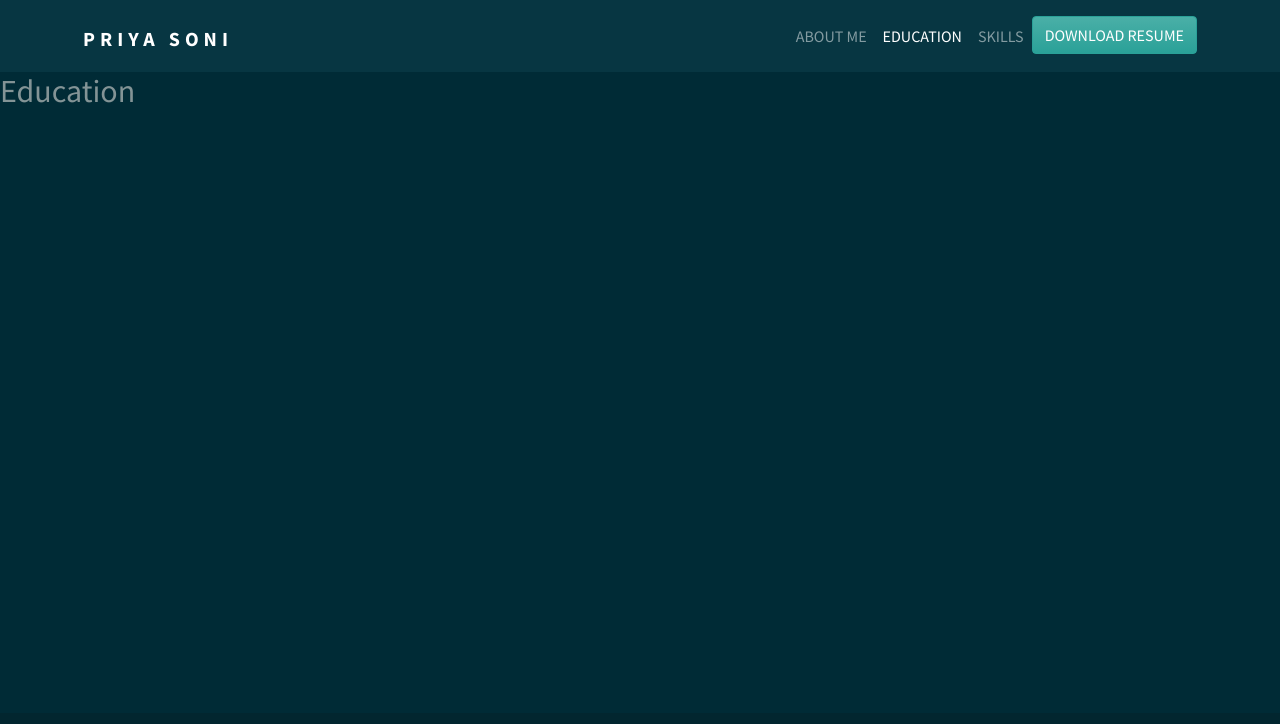
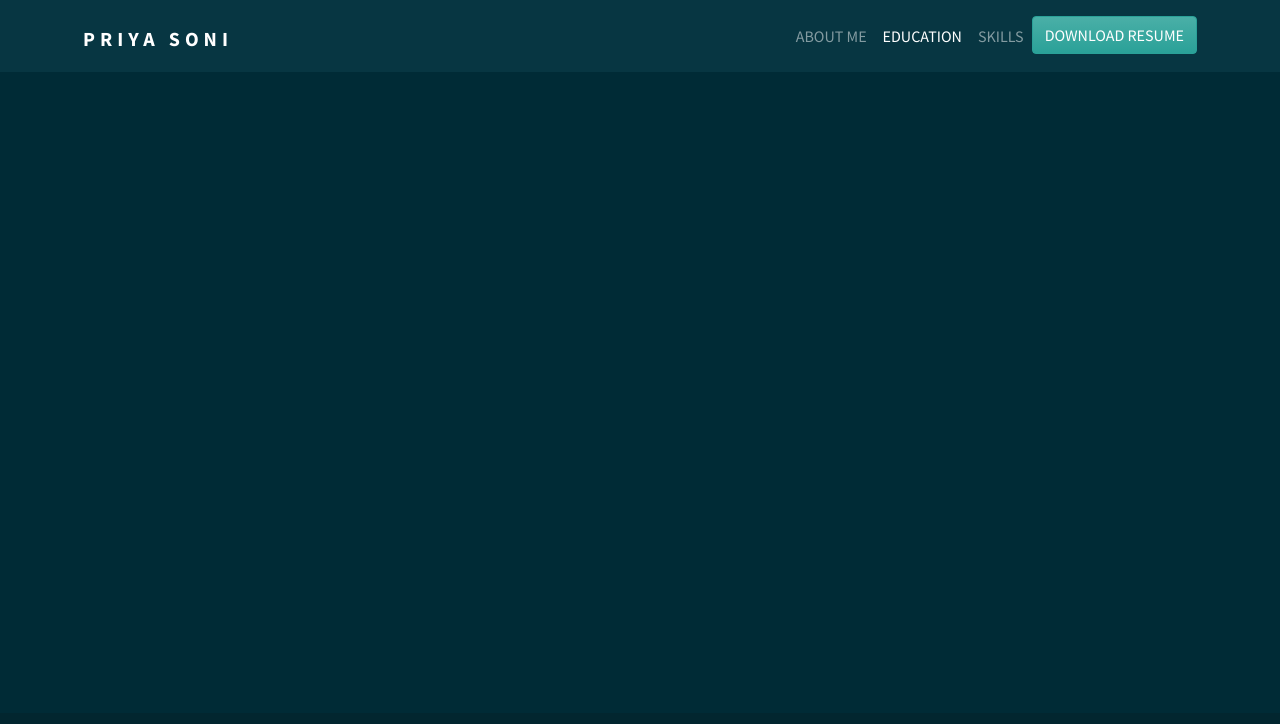
Before and after one commit to priyasoni6766/myportfolio, a plain HTML site: page education.html in a window 1280 px wide. Shown: the top 724 px of the page. Drawn offline with nearby package versions, Linux system fonts and the light colour scheme.

Commit message:
Update education.html

```diff
--- a/education.html
+++ b/education.html
@@ -44,7 +44,7 @@
 <section id="education" class="resume">
 
     <div class="section-header">
-        <h2>Education</h2>
+        <h2></h2>
 
     </div>
 
```
